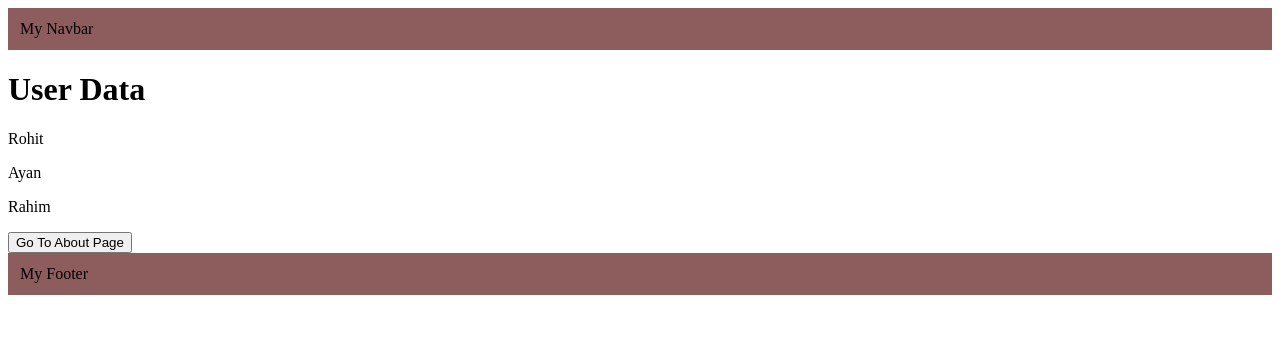
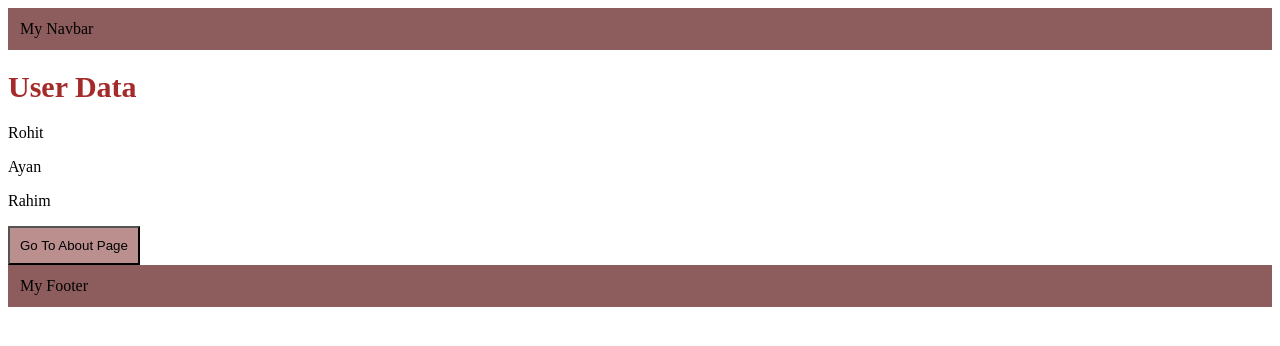
Before and after one commit to RoumesaShabbir-45/next.js-practice, a Next.js app: page / in a window 1280 px wide. Shown: the top 346 px of the page. Built offline with nearby package versions, Linux system fonts and the light colour scheme.

Commit message:
adding styles froam gloabl css

```diff
--- a/pages/_app.tsx
+++ b/pages/_app.tsx
@@ -1,5 +1,6 @@
 import type { AppProps } from "next/app";
 import Layout from "@/components/layout";
+import "@/styles/global.css";
 
 export default function MyApp({Component,pageProps}:AppProps){
 
--- a/pages/index.js
+++ b/pages/index.js
@@ -1,6 +1,8 @@
 import { useEffect ,useState } from "react";
 import { useRouter } from "next/router";
-export default function Homepage(){
+import styles from "@/styles/Home.module.css";
+
+export default function Home(){
     const [user,setUsers]=useState();
 
     useEffect(() => {
@@ -16,14 +18,14 @@ export default function Homepage(){
 
     return(
         <div>
-            <h1>User Data</h1>
+            <h1 className={styles.title}>User Data</h1>
             {
                 user && user.map(user=>(
                     <p key={user.id}>{user.name}</p>
                 ))
             }
             <div>
-            <button onClick={GoToAbout}>Go To About Page</button>
+            <button className={styles.button}onClick={GoToAbout}>Go To About Page</button>
         </div>
         </div>
     );
--- /dev/null
+++ b/styles/Home.module.css
@@ -0,0 +1,10 @@
+.title{
+    color: brown;
+    font-size: 30px;
+}
+
+.button{
+    background-color: rosybrown;
+    color: black;
+    padding: 10px;
+}
```
Also changed, not shown: styles/global.css (added, +7 -0 lines).
